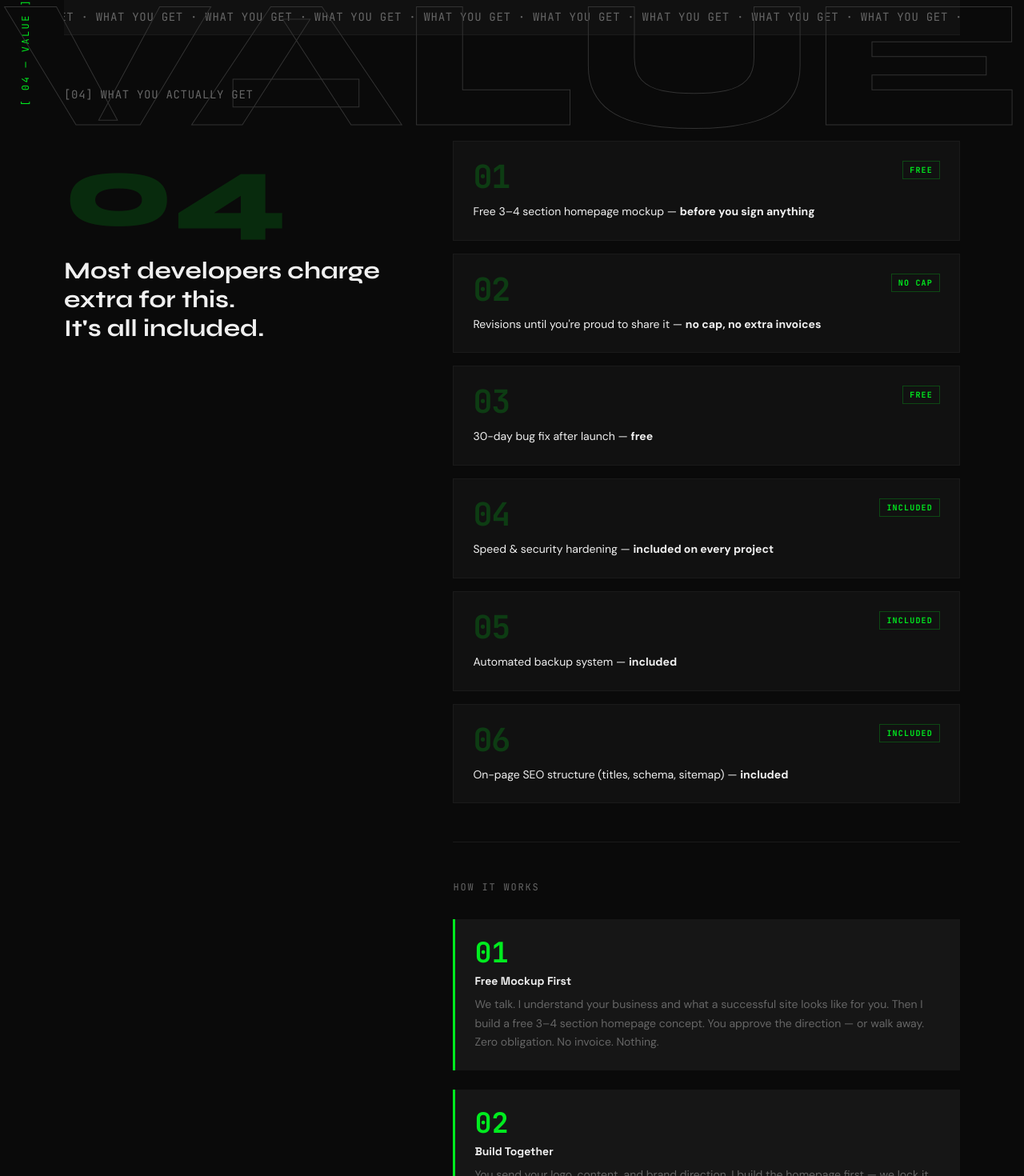
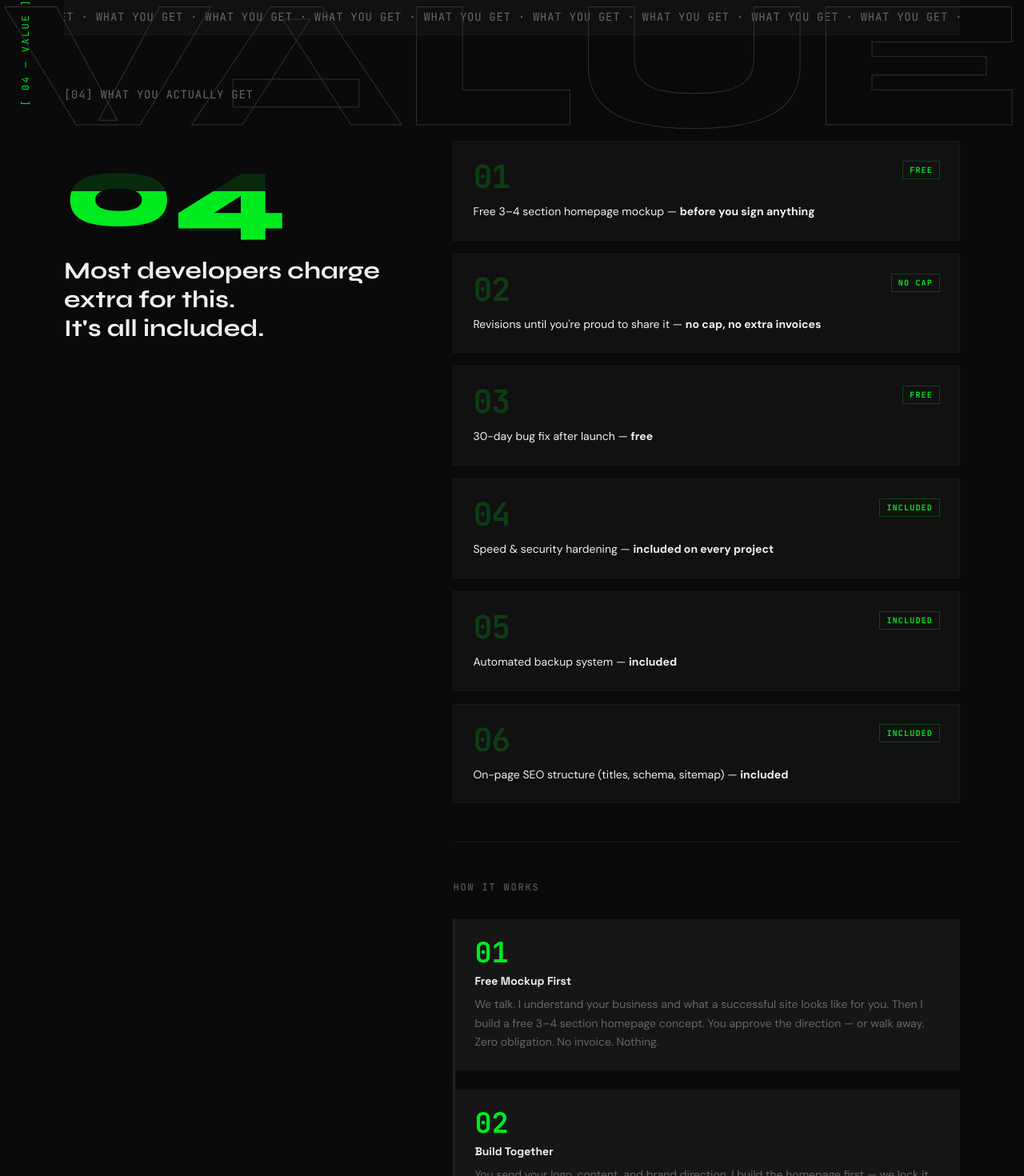
Before and after one commit to razu381/razu-dev-portfolio, a Next.js app: page /wordpress-development in a window 1280 px wide. Shown: the part 4064-5534 px from the top of the page at 80% size. Built offline with nearby package versions, Linux system fonts and the light colour scheme.

Commit message:
feat: implement premium scroll and hover animations in ValueStackSection

```diff
--- a/app/globals.css
+++ b/app/globals.css
@@ -48,11 +48,11 @@
     @apply bg-background text-foreground;
     font-family: 'DM Sans', sans-serif;
     cursor: none;
-    overflow-x: hidden;
+    overflow-x: clip;
   }
   html {
     scroll-behavior: smooth;
-    overflow-x: hidden;
+    overflow-x: clip;
   }
 
   @media (pointer: coarse) {
--- a/components/value-stack/ValueStackSection.tsx
+++ b/components/value-stack/ValueStackSection.tsx
@@ -1,6 +1,7 @@
 "use client";
 
-import { motion } from "framer-motion";
+import { useRef, useState } from "react";
+import { motion, useScroll, useTransform, useSpring, useMotionTemplate } from "framer-motion";
 import Marquee from "../shared/Marquee";
 import type { ValueStackData } from "@/data/pages/types";
 
@@ -28,9 +29,96 @@ const cardVariants = {
   }),
 };
 
+const GlowingCard = ({ item, i }: { item: any; i: number }) => {
+  const [mousePosition, setMousePosition] = useState({ x: 0, y: 0 });
+  const [isHovered, setIsHovered] = useState(false);
+  const cardRef = useRef<HTMLDivElement>(null);
+  const num = String(i + 1).padStart(2, "0");
+
+  const handleMouseMove = (e: React.MouseEvent<HTMLDivElement>) => {
+    if (!cardRef.current) return;
+    const rect = cardRef.current.getBoundingClientRect();
+    setMousePosition({ x: e.clientX - rect.left, y: e.clientY - rect.top });
+  };
+
+  return (
+    <motion.div
+      ref={cardRef}
+      custom={i}
+      variants={cardVariants}
+      initial="hidden"
+      whileInView="visible"
+      viewport={{ once: true }}
+      onMouseMove={handleMouseMove}
+      onMouseEnter={() => setIsHovered(true)}
+      onMouseLeave={() => setIsHovered(false)}
+      className="brutalist-card bg-surface border border-foreground/[0.04] p-6 relative group overflow-hidden"
+    >
+      {/* Glow Effect */}
+      <div
+        className="pointer-events-none absolute inset-0 transition-opacity duration-300 z-0"
+        style={{
+          opacity: isHovered ? 1 : 0,
+          background: `radial-gradient(400px circle at ${mousePosition.x}px ${mousePosition.y}px, hsla(128, 100%, 46%, 0.08), transparent 40%)`,
+        }}
+      />
+
+      {/* Content */}
+      <div className="relative z-10">
+        <div className="flex items-start justify-between mb-3">
+          <span
+            className="font-mono-label font-bold text-primary/20 select-none transition-colors duration-300 group-hover:text-primary/40"
+            style={{ fontSize: "2.5rem", lineHeight: 1, letterSpacing: "-0.03em" }}
+          >
+            {num}
+          </span>
+          {item.badge && (
+            <span className="font-mono-label font-bold text-[10px] text-primary uppercase tracking-[0.12em] px-2 py-[3px] border border-primary/25 bg-transparent shrink-0">
+              {item.badge}
+            </span>
+          )}
+        </div>
+        <p className="font-body text-sm text-foreground leading-relaxed">
+          {item.text}
+          {item.bold && <span className="font-bold">{item.bold}</span>}
+        </p>
+      </div>
+    </motion.div>
+  );
+};
+
 const ValueStackSection = ({ data }: { data: ValueStackData }) => {
+  const sectionRef = useRef<HTMLElement>(null);
+  const stepsContainerRef = useRef<HTMLDivElement>(null);
+
+  const { scrollYProgress: sectionProgress } = useScroll({
+    target: sectionRef,
+    offset: ["start end", "end start"],
+  });
+
+  const { scrollYProgress: stepsProgress } = useScroll({
+    target: stepsContainerRef,
+    offset: ["start center", "end center"],
+  });
+
+  const smoothSectionProgress = useSpring(sectionProgress, {
+    stiffness: 100,
+    damping: 30,
+    restDelta: 0.001,
+  });
+
+  const smoothStepsProgress = useSpring(stepsProgress, {
+    stiffness: 100,
+    damping: 30,
+    restDelta: 0.001,
+  });
+
+  const clipPathInset = useTransform(smoothSectionProgress, [0.2, 0.8], [100, 0]);
+  const clipPath = useMotionTemplate`inset(${clipPathInset}% 0 0 0)`;
+
   return (
     <section
+      ref={sectionRef}
       className="relative py-24 md:py-32 px-6 md:px-10 lg:px-20"
       style={{ background: "#0a0a0a" }}
     >
@@ -63,14 +151,20 @@ const ValueStackSection = ({ data }: { data: ValueStackData }) => {
           [{data.bigNum}] {data.sectionLabel}
         </motion.p>
 
-        <div className="grid grid-cols-1 lg:grid-cols-[2fr_3fr] gap-12 lg:gap-16">
+        <div className="grid grid-cols-1 lg:grid-cols-[2fr_3fr] lg:items-start gap-12 lg:gap-16">
           {/* LEFT COLUMN - STICKY HEADLINE */}
-          <div className="lg:sticky lg:top-32">
+          <div className="lg:sticky lg:top-32 lg:self-start lg:h-fit">
             <span
-              className="font-display font-extrabold text-primary/15 select-none block"
+              className="font-display font-extrabold text-primary/15 select-none block relative"
               style={{ fontSize: "8rem", lineHeight: 1 }}
             >
               {data.bigNum}
+              <motion.span
+                className="absolute inset-0 font-display font-extrabold text-primary select-none pointer-events-none"
+                style={{ clipPath }}
+              >
+                {data.bigNum}
+              </motion.span>
             </span>
             <motion.div initial="hidden" whileInView="visible" viewport={{ once: true }} variants={fadeUp}>
               <h2 className="font-display font-bold text-2xl md:text-3xl leading-tight mt-4">
@@ -88,38 +182,9 @@ const ValueStackSection = ({ data }: { data: ValueStackData }) => {
           <div>
             {/* CHECKLIST - NUMBERED CARDS */}
             <div className="space-y-4">
-              {data.checklist.map((item, i) => {
-                const num = String(i + 1).padStart(2, "0");
-                return (
-                  <motion.div
-                    key={i}
-                    custom={i}
-                    variants={cardVariants}
-                    initial="hidden"
-                    whileInView="visible"
-                    viewport={{ once: true }}
-                    className="brutalist-card bg-surface border border-foreground/[0.04] p-6 relative group"
-                  >
-                    <div className="flex items-start justify-between mb-3">
-                      <span
-                        className="font-mono-label font-bold text-primary/20 select-none"
-                        style={{ fontSize: "2.5rem", lineHeight: 1, letterSpacing: "-0.03em" }}
-                      >
-                        {num}
-                      </span>
-                      {item.badge && (
-                        <span className="font-mono-label font-bold text-[10px] text-primary uppercase tracking-[0.12em] px-2 py-[3px] border border-primary/25 bg-transparent shrink-0">
-                          {item.badge}
-                        </span>
-                      )}
-                    </div>
-                    <p className="font-body text-sm text-foreground leading-relaxed">
-                      {item.text}
-                      {item.bold && <span className="font-bold">{item.bold}</span>}
-                    </p>
-                  </motion.div>
-                );
-              })}
+              {data.checklist.map((item, i) => (
+                <GlowingCard key={i} item={item} i={i} />
+              ))}
             </div>
 
             {/* THIN RULE */}
@@ -142,6 +207,15 @@ const ValueStackSection = ({ data }: { data: ValueStackData }) => {
               {data.stepsLabel}
             </motion.p>
 
+            <div className="relative" ref={stepsContainerRef}>
+              {/* Background Track Line */}
+              <div className="absolute left-0 top-0 bottom-0 w-[3px] bg-foreground/10 z-10" />
+              {/* Animated Foreground Line */}
+              <motion.div
+                className="absolute left-0 top-0 bottom-0 w-[3px] bg-primary origin-top z-20"
+                style={{ scaleY: smoothStepsProgress }}
+              />
+
               {data.steps.map((step, i) => (
                 <motion.div
                   key={step.number}
@@ -150,10 +224,13 @@ const ValueStackSection = ({ data }: { data: ValueStackData }) => {
                   initial="hidden"
                   whileInView="visible"
                   viewport={{ once: true }}
-                className="bg-surface-alt border-l-[3px] border-l-primary p-6 mb-6 transition-colors duration-300"
+                  className="bg-surface-alt p-6 mb-6 transition-colors duration-300 relative z-0 ml-[3px]"
                   style={{ marginBottom: i === data.steps.length - 1 ? 0 : undefined }}
                 >
-                <span className="font-mono-label font-bold text-primary block mb-2" style={{ fontSize: "clamp(1.6rem, 3vw, 2.2rem)", lineHeight: 1 }}>
+                  <span
+                    className="font-mono-label font-bold text-primary block mb-2"
+                    style={{ fontSize: "clamp(1.6rem, 3vw, 2.2rem)", lineHeight: 1 }}
+                  >
                     {step.number}
                   </span>
                   <h4 className="font-heading font-bold text-sm text-foreground mb-2">
@@ -164,6 +241,7 @@ const ValueStackSection = ({ data }: { data: ValueStackData }) => {
                   </p>
                 </motion.div>
               ))}
+            </div>
           </div>
         </div>
 
```
Lines whose indentation alone changed are shown as unchanged.
